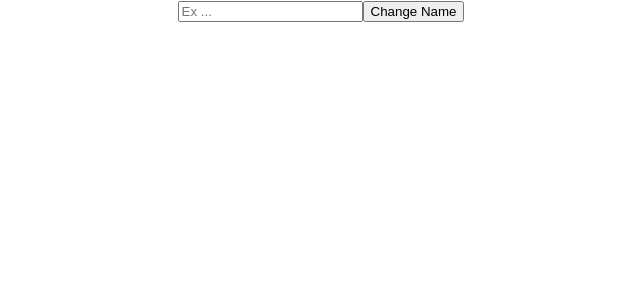
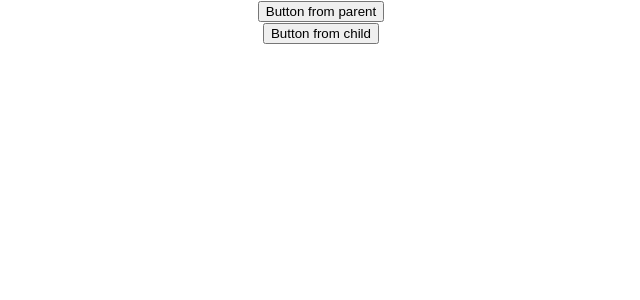
Before and after one commit to Haashir-Shakeel/Hooks-react, a React (Create React App) app in the folder react-hooks/: page / in a window 1280 px wide. Shown: the top 300 px of the page, without its empty margins (319-959 px from the left). Built offline with nearby package versions, Linux system fonts and the light colour scheme.

Commit message:
useImperativeHandle Hook

```diff
--- a/react-hooks/src/App.js
+++ b/react-hooks/src/App.js
@@ -1,7 +1,9 @@
 
 import './App.css';
-import { Effector } from './components/UseEffect';
-import { Ref } from './components/UseRef';
+import { ImperativeHandler } from './components/UseImperativeHandler';
+// import { Effector } from './components/UseEffect';
+import { LayoutEffect } from './components/UseLayoutEffect';
+// import { Ref } from './components/UseRef';
 // import { Reducer } from './components/UseReducer';
 
 // import { Counter } from './components/UseState1';
@@ -14,7 +16,9 @@ function App() {
       {/* <InputUseState></InputUseState> */}
       {/* <Reducer></Reducer> */}
       {/* <Effector></Effector> */}
-      <Ref></Ref>
+      {/* <Ref></Ref> */}
+      {/* <LayoutEffect></LayoutEffect> */}
+      <ImperativeHandler></ImperativeHandler>
 
 
     </div>
--- /dev/null
+++ b/react-hooks/src/components/Button.js
@@ -0,0 +1,19 @@
+import { forwardRef, useImperativeHandle, useState } from "react"
+
+export const Button = forwardRef((props,ref) =>{
+    const [toggle,setToggle] = useState(false)
+
+    useImperativeHandle(ref, () => ({
+        alterToggle (){
+            setToggle(!toggle)
+        },
+    }))
+
+    return(
+        <div>
+            <button > Button from child</button>
+            {toggle && <span>Toggle</span>}
+        </div>
+    )
+
+})
--- /dev/null
+++ b/react-hooks/src/components/UseImperativeHandler.js
@@ -0,0 +1,14 @@
+import { useRef } from "react"
+import { Button } from "./Button"
+//we use this when we make a resuable compoennt that need to be invoked from outside
+export const ImperativeHandler = ()=>{
+
+    const buttonRef= useRef(null)
+
+    return (
+        <div>
+            <button onClick={()=>buttonRef.current.alterToggle()} >Button from parent</button>
+            <Button ref={buttonRef}/>
+        </div>
+    )
+}
--- /dev/null
+++ b/react-hooks/src/components/UseLayoutEffect.js
@@ -0,0 +1,21 @@
+import { useEffect, useLayoutEffect, useRef } from "react"
+
+export const LayoutEffect = ()=>{
+    const inputRef = useRef(null)
+    //useEffect is called before everything is rendered into the page
+    //the example shows that console returns pedro even though we are updating the value in useEffect
+    useLayoutEffect(()=>{
+        // console.log(inputRef.current.value)
+        inputRef.current.value="Diana"
+    },[])
+    //useEffect is called after everything is rendered into the page
+    //but if we change value in layouteffect , useffect consoles dinana
+    useEffect(()=>{
+        // inputRef.current.value="Diana"
+        console.log(inputRef.current.value)
+    },[])
+
+    return <div>
+        <input ref={inputRef} value="PEDRO" style={{width:400, padding:50}}></input>
+    </div>
+}
```
